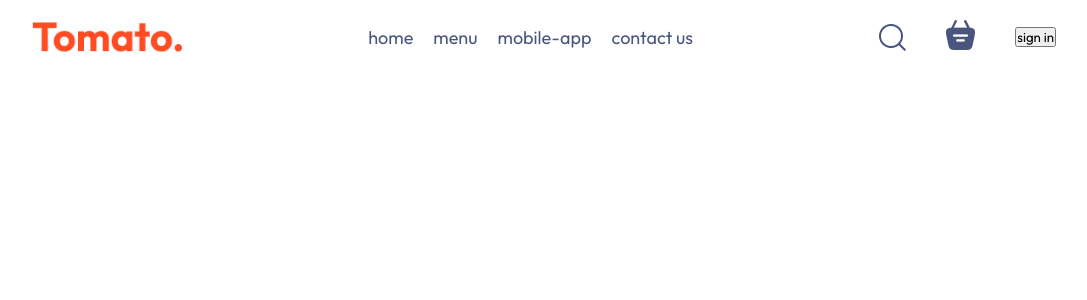
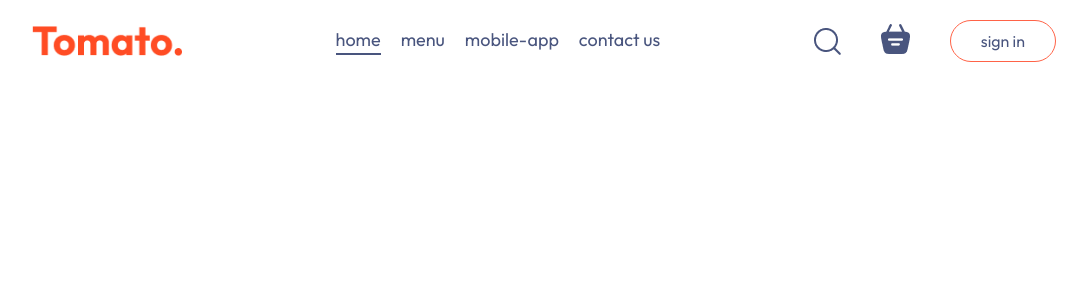
Before and after one commit to ruchitsheth13/food-delivery-app, a React (Vite) app in the folder frontend/: page / in a window 1280 px wide. Shown: the top 300 px of the page, without its empty margins (96-1183 px from the left). Built offline with nearby package versions, Linux system fonts and the light colour scheme.

Commit message:
navbar edited

```diff
--- a/frontend/src/components/Navbar/Navbar.css
+++ b/frontend/src/components/Navbar/Navbar.css
@@ -24,5 +24,29 @@
 }
 
 .navbar button {
+    background: transparent;
+    font-size: 16px;
+    color: #49557e;
+    border: 1px solid tomato;
+    padding: 10px 30px;
+    border-radius: 50px;
+    cursor: pointer;
+    transition: 0.3s;
+}
 
+.navbar button:hover {
+    background-color: #fff4f2;
 }
+
+.navbar .active {
+    padding-bottom: 2px;
+    border-bottom: 2px solid #49557e;
+}
+
+.navbar li {
+    cursor: pointer;
+}
+
+.navbar-search-icon {
+    position: relative;
+}
--- a/frontend/src/components/Navbar/Navbar.jsx
+++ b/frontend/src/components/Navbar/Navbar.jsx
@@ -1,16 +1,19 @@
-import React from 'react';
+import React, { useState } from 'react';
 import './Navbar.css';
 import { assets } from '../../assets/assets';
 
 const Navbar = () => {
+
+  const [menu, setMenu] = useState("home");
+
   return (
     <div className='navbar'>
       <img src={assets.logo} alt="" className="logo" />
       <ul className="navbar-menu">
-        <li>home</li>
-        <li>menu</li>
-        <li>mobile-app</li>
-        <li>contact us</li>
+        <li onClick={()=>setMenu("home")} className={menu==="home"?"active":""}>home</li>
+        <li onClick={()=>setMenu("menu")} className={menu==="menu"?"active":""}>menu</li>
+        <li onClick={()=>setMenu("mobile-app")} className={menu==="mobile-app"?"active":""}>mobile-app</li>
+        <li onClick={()=>setMenu("contact-us")} className={menu==="contact-us"?"active":""}>contact us</li>
       </ul>
       <div className="navbar-right">
         <img src={assets.search_icon} alt="" />
```
